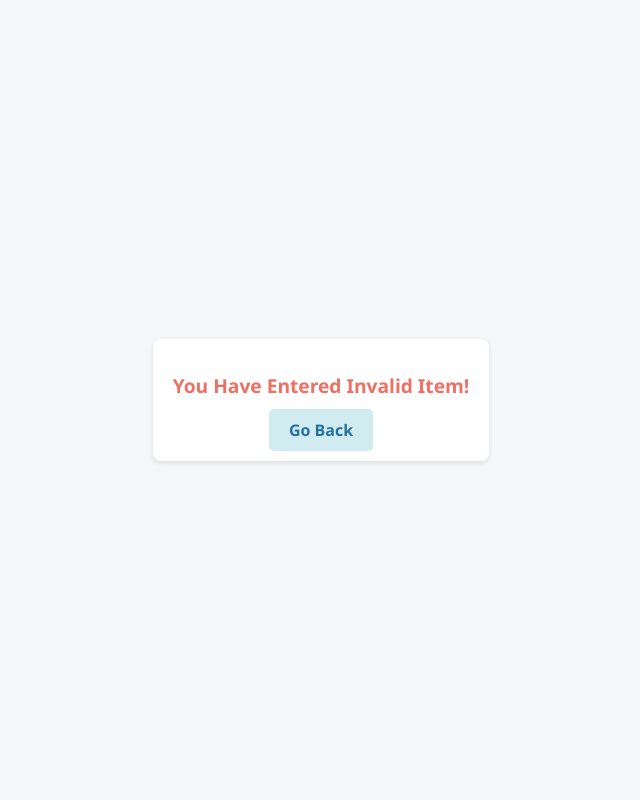
After one commit to SA-K1B/Django_Grocery_recommendation, a Django app: template templates/notfound.html in a window 1280 px wide. The commit adds this page. Shown: the whole page, without its empty margins (319-959 px from the left). Run offline with Django 5.2, Linux system fonts and the light colour scheme; the template is opened without the code that fills it, so the values that code supplies are empty.

Commit message:
css updated

```diff
--- a/docker-compose.yaml
+++ b/docker-compose.yaml
@@ -4,7 +4,7 @@ services:
     build:
       context: ./
       dockerfile: Dockerfile
-    image: django-grocery
+    image: sakib059/django-grocery:latest
     container_name: grocery-container_name
     ports:
       - "8000:3000"
--- a/groceryRecommendation/settings.py
+++ b/groceryRecommendation/settings.py
@@ -25,9 +25,9 @@ SECRET_KEY = 'django-insecure-cue%l2%fr5^7-r0yjj-zsb_l!5x7&4(%va=-b(1(mwrsq%2*4z
 # SECURITY WARNING: don't run with debug turned on in production!
 DEBUG = True
 
-ALLOWED_HOSTS = []
+ALLOWED_HOSTS = ['flavorpicks.onrender.com', 'localhost', '127.0.0.1']
 
-
+CSRF_TRUSTED_ORIGINS = ['https://flavorpicks.onrender.com']
 # Application definition
 
 INSTALLED_APPS = [
--- a/mygrocery/forms.py
+++ b/mygrocery/forms.py
@@ -1,7 +1,7 @@
 from django import forms
 # Form to input the number of items
 class NumItemsForm(forms.Form):
-    num_items = forms.IntegerField(label="How many items?", min_value=1)
+    num_items = forms.IntegerField(label="Enter a number:", min_value=1)
 
 # Dynamic form based on the number of items
 def generate_items_form(n):
--- /dev/null
+++ b/templates/notfound.html
@@ -0,0 +1,52 @@
+<!DOCTYPE html>
+<html lang="en">
+<head>
+    <meta charset="UTF-8">
+    <meta name="viewport" content="width=device-width, initial-scale=1.0">
+    <title>Invalid Item</title>
+    <style>
+        body {
+            font-family: 'Segoe UI', Tahoma, Geneva, Verdana, sans-serif;
+            background-color: #F4F6F7; /* Light red background for error */
+            margin: 0;
+            padding: 0;
+            display: flex;
+            justify-content: center;
+            align-items: center;
+            height: 100vh;
+            color: #EC7063; /* Dark red text */
+        }
+        .container {
+            background: #ffffff; /* White background for the card */
+            padding: 20px;
+            border-radius: 8px;
+            box-shadow: 0 2px 5px rgba(0, 0, 0, 0.1);
+            text-align: center;
+            max-width: 400px;
+        }
+        h1 {
+            font-size: 1.2rem; /* Adjusted font size to fit in one line */
+            margin-bottom: 20px;
+            white-space: nowrap; /* Prevent text from wrapping to the next line */
+        }
+        a {
+            color: #2471A3; /* Blue color for the link */
+            text-decoration: none;
+            font-weight: bold;
+            padding: 10px 20px;
+            background-color: #d1ecf1; /* Light blue background for button */
+            border-radius: 5px;
+            transition: background-color 0.3s ease;
+        }
+        a:hover {
+            background-color: #bee5eb; /* Darker blue on hover */
+        }
+    </style>
+</head>
+<body>
+    <div class="container">
+        <h1>You Have Entered Invalid Item!</h1>
+        <a href="{% url 'num_items' %}">Go Back</a>
+    </div>
+</body>
+</html>
```
Also changed, not shown: mygrocery/views.py (+25 -7 lines), templates/item_input.html (+44 -4 lines), templates/num_of_items.html (+5 -4 lines), templates/recommend.html (+23 -10 lines), 2 other files.
